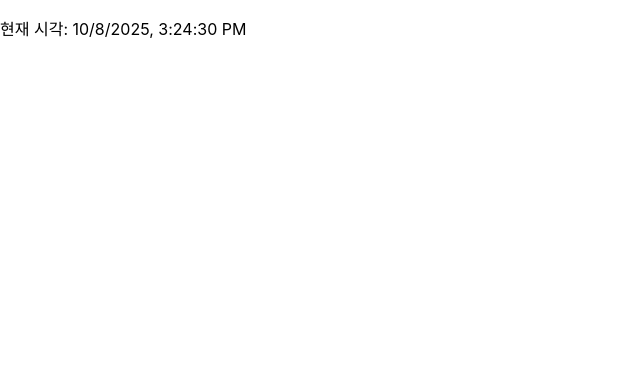
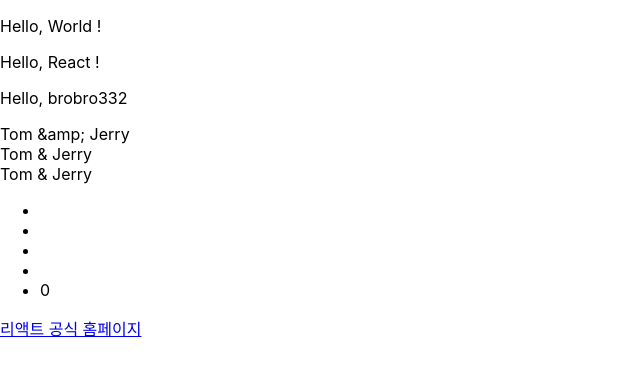
Before and after one commit to brobro332/react-handbook-labs, a JavaScript app: page / in a window 1280 px wide. Shown: the top 376 px of the page, without its empty margins (0-640 px from the left). Built offline with nearby package versions, Linux system fonts and the light colour scheme.

Commit message:
feat: add jsx syntax notes and rendering behavior examples

```diff
--- a/src/index.js
+++ b/src/index.js
@@ -10,11 +10,65 @@ const root = ReactDOM.createRoot(document.getElementById('root'));
  * 2. 이때 업데이트가 필요한 부분 HTML 요소만 교체되는 것을 확인할 수 있다.
  *    이를 통해 리액트는 뷰 렌더링 오버헤드를 최소화한다는 사실을 알 수 있다.
  */
-setInterval(() => {
-  root.render(
-    <p>현재 시각: {(new Date()).toLocaleString()}</p>
-  );
-}, 1000);
+// setInterval(() => {
+//   root.render(
+//     <p>현재 시각: {(new Date()).toLocaleString()}</p>
+//   );
+// }, 1000);
+
+/*
+ * [JSX 규칙]
+ * 1. JSX는 유일한 루트 요소를 가지므로 여러 요소를 열거할 수 없고,
+ *    아래 예제 코드와 같이 <div> 등의 요소로 묶어주어야 한다.
+ *    이때 더미 요소로 사용되는 것은 <React.Fragment> 요소이다.
+ *    그 줄임말로 <></>를 사용하는 것이 권장된다.
+ * 2. { ... } 구문을 통해 자바스크립트 표현식을 삽입할 수 있다.
+ * 3. 문자열 리터럴은 따옴표로 표시한다.
+ * 4. XSS라는 취약점에 대한 방어를 위해 { ... } 구문의 표현식은 이스케이프 처리된다.
+ *    가령 악성 사용자가 태그 등의 스크립트를 요청하더라도,
+ *    해당 태그는 이스케이프 처리되어 단순한 문자열로 페이지에 반영된다.
+ * 5. 실제 참조 삽입 시에도 마찬가지로 이스케이프 처리되므로 의도치 않은 값을 렌더링하는 것에 주의해야 한다.
+ * 6. 부울 값, undefined, null은 렌더링되지 않는다.
+ * 7. { ... } 구문을 통해 속성 값을 설정할 수 있다.
+ *    이때 속성 값을 큰 따옴표로 묶으면 문자열로 간주되기 때문에 피해야 한다.
+ * 8. 여러 속성을 적용할 때는 객체 형식으로 속성을 준비하여 스프레드 구문을 사용한다.
+ * 9. 속성 값의 기본은 true다.
+ * 10. { ... } 구문에서 식의 값은 문자열로 전달하는 것이 일반적이지만,
+ *     style 속성은 예외적으로 객체 형식으로 지정해야 한다.
+ *     하지만 스타일을 지정하기 위해 style 속성을 사용하는 것보다는,
+ *     css 파일을 통해 className 속성을 사용하는 것이 더욱 권장된다.
+ * 11. JSX는 자바스크립트 자체가 아니라, 실행 시 자바스크립트 코드인
+ *     React.createElement() 메서드로 변환되는 확장 구문이다.
+ */
+const nickname = 'brobro332';
+const dest = 'https://ko.react.dev';
+
+root.render(
+  // 태그 밖에서 주석으로 사용할 수 있다.
+  /* 태그 밖에서 주석으로 사용할 수 있다. */
+  <>
+      {/* 태그 자식 요소에서 사용할 수 있는 주석이다. */}
+      <p>Hello, World !</p>
+      <p>Hello, React !</p>
+      <p>Hello, {nickname}</p>
+
+      {/* 실제 참조 */}
+      <div>{'Tom &amp; Jerry'}</div>
+      <div>{'Tom \u0026 Jerry'}</div>                      {/* 이스케이프 시퀀스 */}
+      <div>{`Tom ${String.fromCodePoint(38)} Jerry`}</div> {/* 유니코드 포인트 */}
+
+      <ul>
+        <li>{true}</li>
+        <li>{false}</li>
+        <li>{undefined}</li>
+        <li>{null}</li>
+        <li>{0}</li> {/* 유일하게 렌더링 */}
+      </ul>
+
+      <a href={dest}>리액트 공식 홈페이지</a>
+  </>
+)
+
 
 // root.render(
 //   <React.StrictMode>
```
